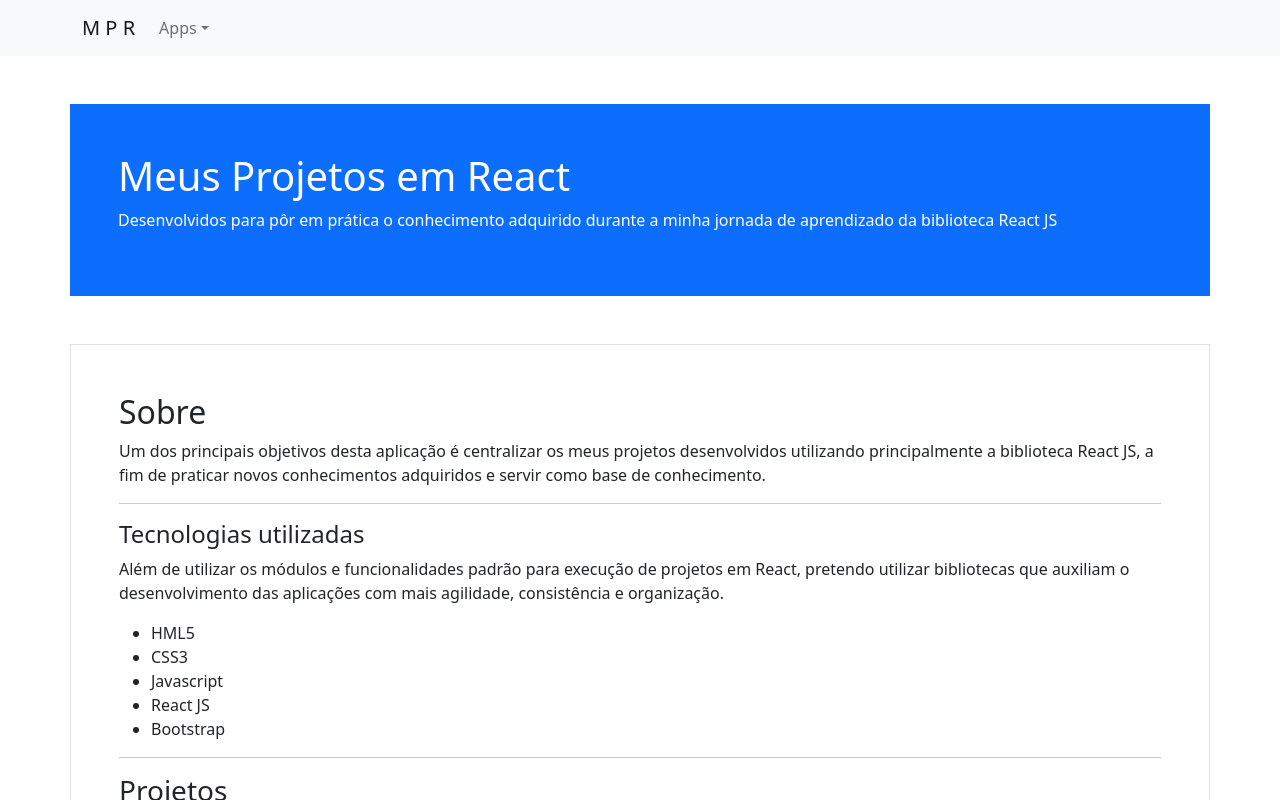
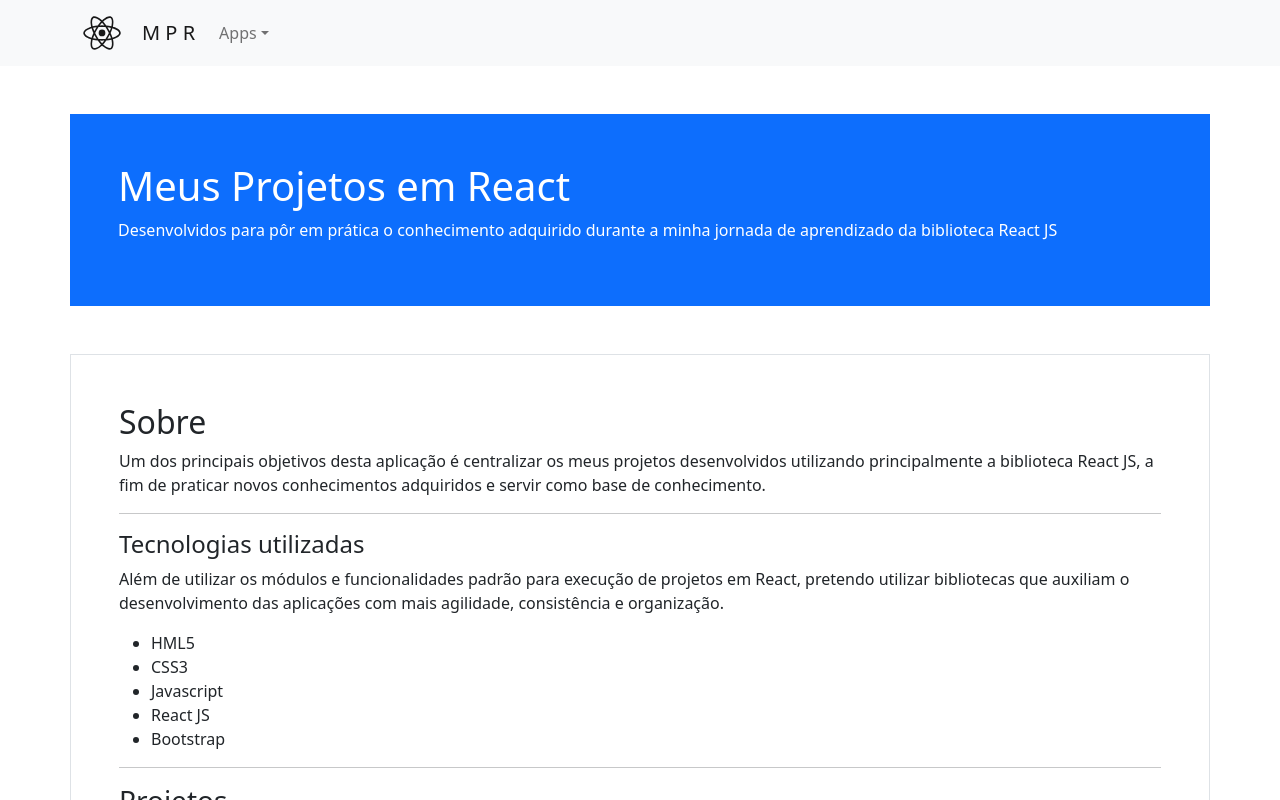
Before and after one commit to vieira-a/my-react-projects, a React (Create React App) app: page / in a window 1280 px wide. Shown: the top 800 px of the page. Built offline with nearby package versions, Linux system fonts and the light colour scheme.

Commit message:
React icons no menu de navegação

```diff
--- a/src/components/Navigation.jsx
+++ b/src/components/Navigation.jsx
@@ -4,6 +4,8 @@ import Container from 'react-bootstrap/Container';
 import Nav from 'react-bootstrap/Nav';
 import Navbar from 'react-bootstrap/Navbar';
 import NavDropdown from 'react-bootstrap/NavDropdown';
+import { IoLogoReact } from "react-icons/io5";
+import styles from './Navigation.module.css'
 
 function Navigation(){
 
@@ -12,7 +14,8 @@ function Navigation(){
       <>
       <Navbar bg="light" expand="lg">
         <Container>
-          <Navbar.Brand as={Link} to={'/'} key="1">M P R</Navbar.Brand>
+          <Navbar.Brand className={styles.navLogo} as={Link} to={'/'} key="1"><IoLogoReact/>M P R
+          </Navbar.Brand>
           <Navbar.Toggle aria-controls="basic-navbar-nav" />
           <Navbar.Collapse id="basic-navbar-nav">
             <Nav className="me-auto">
--- /dev/null
+++ b/src/components/Navigation.module.css
@@ -0,0 +1,10 @@
+.navLogo {
+    display: flex;
+    justify-content: center;
+    align-items: center;
+    gap: 1em;
+}
+
+.navLogo svg {
+    font-size: 2em;
+}
```
